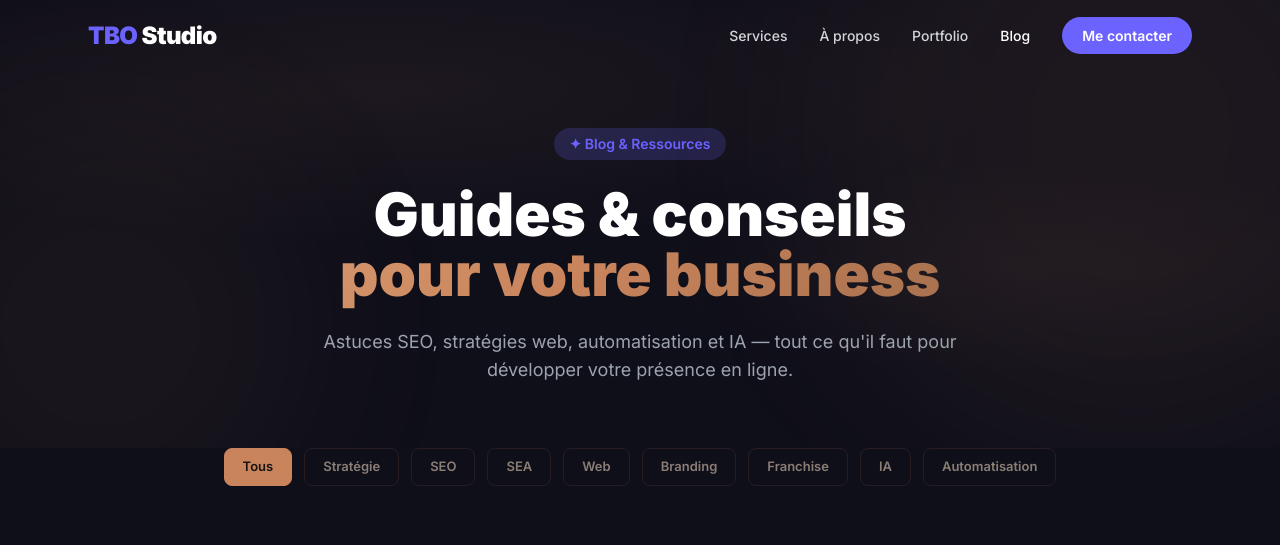
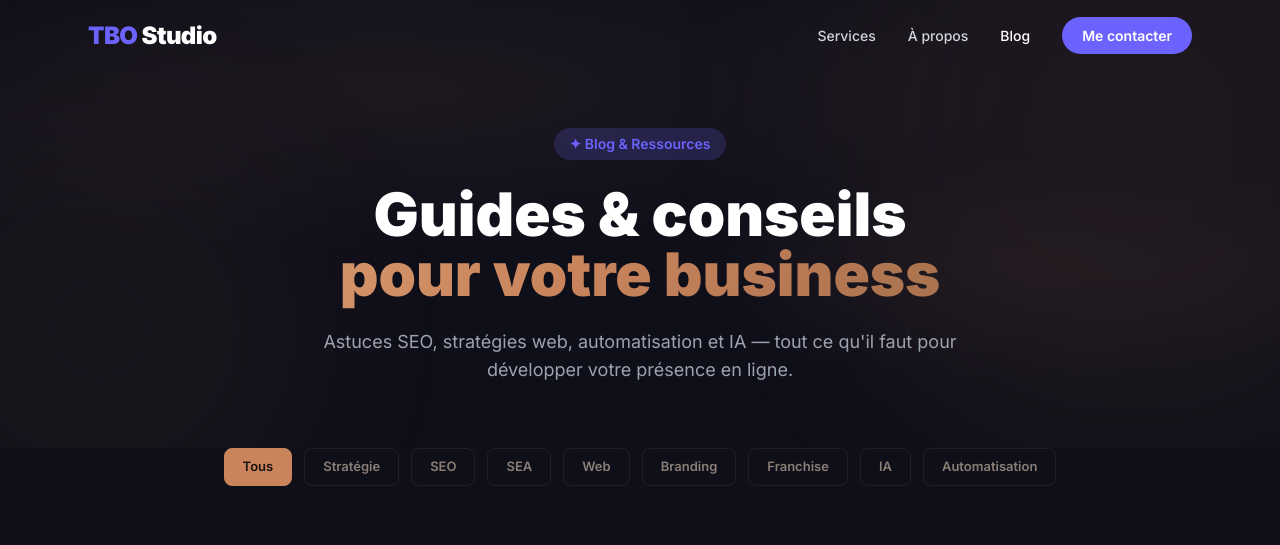
Before and after one commit to TBO-Studio/tbo-studio, a plain HTML site: page blog.html in a window 1280 px wide. Shown: the top 545 px of the page. Drawn offline with nearby package versions, Linux system fonts and the light colour scheme.

Commit message:
Supprime lien Portfolio de la nav du blog
Co-Authored-By: Claude Sonnet 4.6 <noreply@anthropic.com>

```diff
--- a/blog.html
+++ b/blog.html
@@ -42,7 +42,6 @@
       <ul class="hidden md:flex items-center gap-8 text-sm font-medium text-gray-300">
         <li><a href="index.html#services" class="hover:text-white transition">Services</a></li>
         <li><a href="index.html#about" class="hover:text-white transition">À propos</a></li>
-        <li><a href="index.html#portfolio" class="hover:text-white transition">Portfolio</a></li>
         <li><a href="blog.html" class="text-white transition">Blog</a></li>
         <li>
           <a href="index.html#contact" class="bg-primary text-white px-5 py-2.5 rounded-full hover:bg-opacity-90 transition font-semibold">
@@ -61,7 +60,6 @@
       <ul class="flex flex-col gap-4 text-sm font-medium text-gray-300">
         <li><a href="index.html#services" class="hover:text-white transition">Services</a></li>
         <li><a href="index.html#about" class="hover:text-white transition">À propos</a></li>
-        <li><a href="index.html#portfolio" class="hover:text-white transition">Portfolio</a></li>
         <li><a href="blog.html" class="text-white font-semibold">Blog</a></li>
         <li><a href="index.html#contact" class="text-primary font-semibold">Me contacter</a></li>
       </ul>
```
